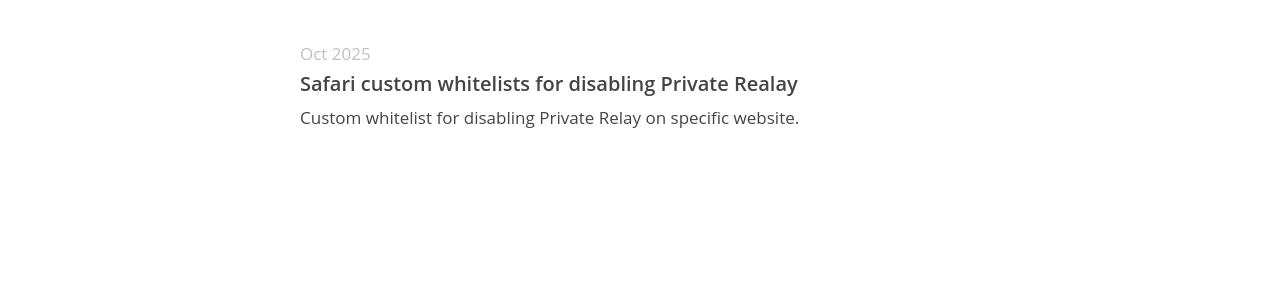
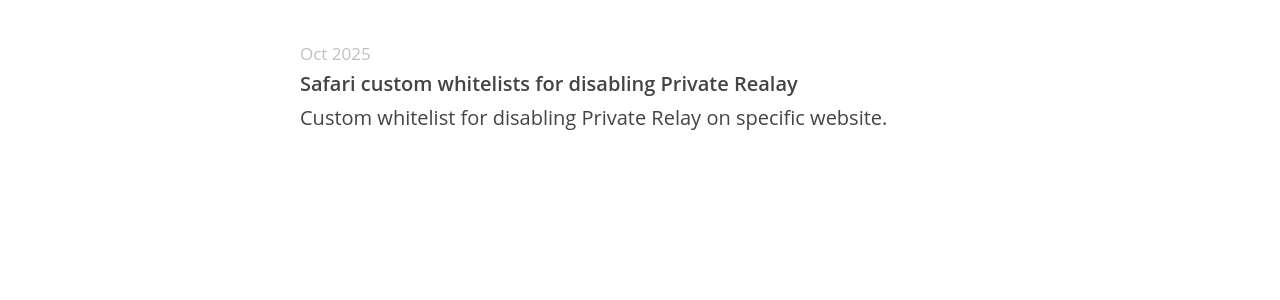
Before and after one commit to paridebroggi/paridebroggi.github.io, a Jekyll site: the page built from index.md, in a window 1280 px wide. Shown: the part 366-666 px from the top of the page. Built offline with Jekyll 4.4.1, drawn with Linux system fonts in a browser that asks for light colours.

Commit message:
css update

```diff
--- a/_sass/partials/_blog.scss
+++ b/_sass/partials/_blog.scss
@@ -35,5 +35,5 @@
 }
 
 .blog-article-excerpt {
-  font-size: 0.85em;
+ // font-size: 0.85em;
 }
--- a/_sass/partials/_home.scss
+++ b/_sass/partials/_home.scss
@@ -61,6 +61,6 @@
   -moz-transition: all .25s ease-in-out;
   -o-transition: all .25s ease-in-out;
   padding-top: 8px;
-  font-size: 0.85em;
+  //font-size: 0.85em;
   line-height: 1.7em;
 }
```
